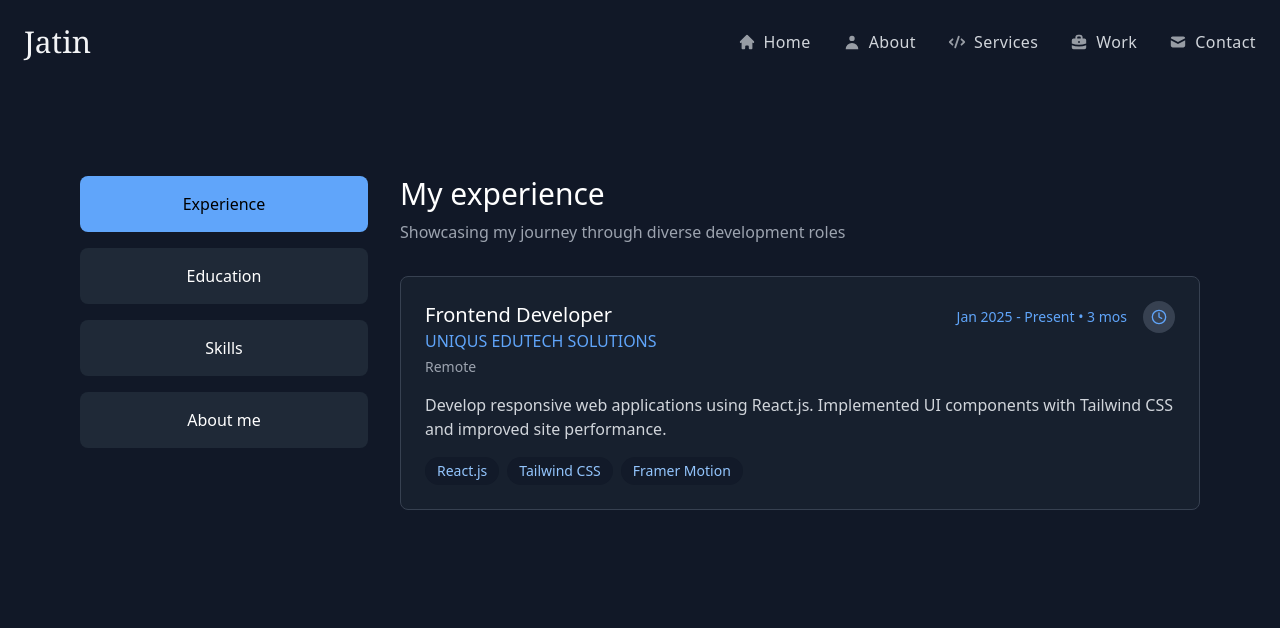
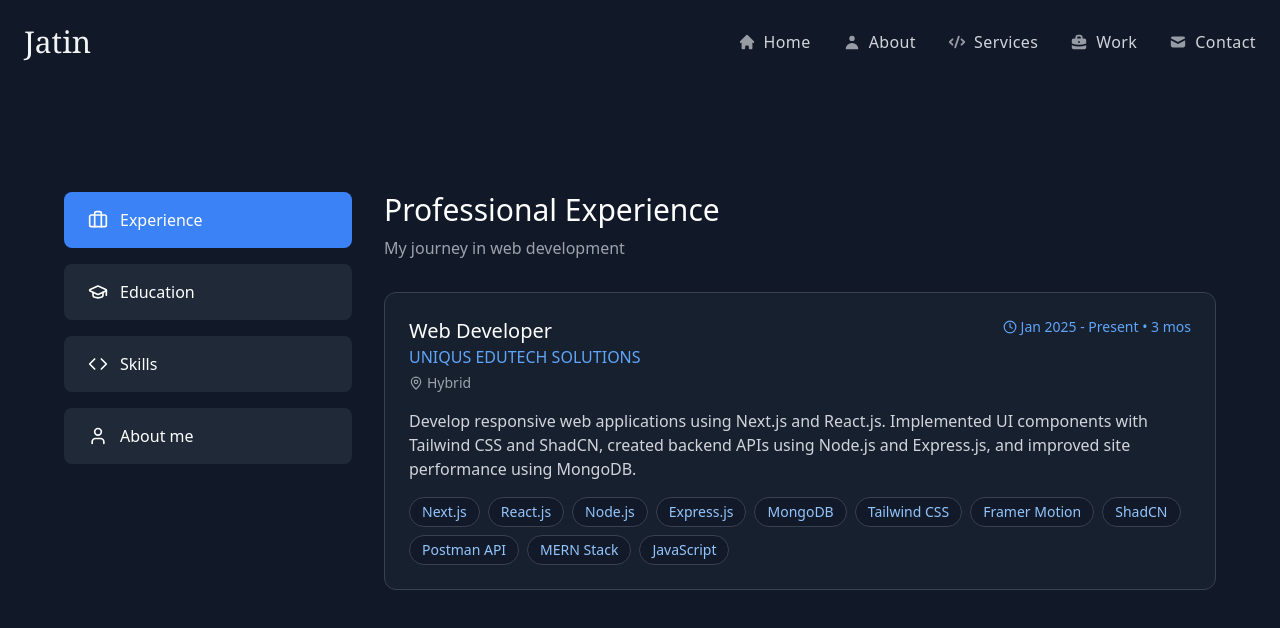
Before and after one commit to Jatin-1111/portfolio-next, a Next.js app: page /about in a window 1280 px wide. Shown: the top 628 px of the page. Built offline with nearby package versions, Linux system fonts and the light colour scheme.

Commit message:
Minor Changes and updated seo

```diff
--- a/app/about/page.js
+++ b/app/about/page.js
@@ -1,145 +1,241 @@
 'use client'
 import React, { useState } from 'react';
-import { motion } from 'framer-motion';
+import { motion, AnimatePresence } from 'framer-motion';
+import {
+  Briefcase,
+  GraduationCap,
+  Code,
+  User,
+  Clock,
+  MapPin,
+  ChevronRight
+} from 'lucide-react';
 
 const ProfileTabs = () => {
   const [activeTab, setActiveTab] = useState('experience');
 
   const tabs = [
-    { id: 'experience', label: 'Experience' },
-    { id: 'education', label: 'Education' },
-    { id: 'skills', label: 'Skills' },
-    { id: 'about', label: 'About me' }
+    { id: 'experience', label: 'Experience', icon: <Briefcase className="w-5 h-5" /> },
+    { id: 'education', label: 'Education', icon: <GraduationCap className="w-5 h-5" /> },
+    { id: 'skills', label: 'Skills', icon: <Code className="w-5 h-5" /> },
+    { id: 'about', label: 'About me', icon: <User className="w-5 h-5" /> }
   ];
 
   const experiences = [
     {
-      title: "Frontend Developer",
+      title: "Web Developer",
       company: "UNIQUS EDUTECH SOLUTIONS",
       period: "Jan 2025 - Present • 3 mos",
-      location: "Remote",
-      description: "Develop responsive web applications using React.js. Implemented UI components with Tailwind CSS and improved site performance.",
-      technologies: ["React.js", "Tailwind CSS", "Framer Motion"]
+      location: "Hybrid",
+      description: "Develop responsive web applications using Next.js and React.js. Implemented UI components with Tailwind CSS and ShadCN, created backend APIs using Node.js and Express.js, and improved site performance using MongoDB.",
+      technologies: ["Next.js", "React.js", "Node.js", "Express.js", "MongoDB", "Tailwind CSS", "Framer Motion", "ShadCN", "Postman API", "MERN Stack", "JavaScript"]
     },
   ];
 
   const education = [
     {
-      degree: "Bachelor of Technology in Information Technology",
-      institution: "University Institute of Engineering and Technology (UIET), Chandigarh",
-      duration: "2024 - Present",
+      degree: "Bachelor of Engineering in Information Technology",
+      institution: "University Institute of Engineering and Technology, Chandigarh",
+      duration: "August 2024 – Present",
+      coursework: ["Data Structures & Algorithms", "Web Development", "Database Management Systems"]
     },
     {
-      degree: "Senior Secondary Education (Class 12)",
+      degree: "Higher Secondary Education (PCM)",
       institution: "Vivekananda World School",
-      duration: "2023 - 2024",
-    },
-    {
-      degree: "High School (Class 10)",
-      institution: "D.C. Model International School",
-      duration: "2020 - 2021",
-    },
+      duration: "2023",
+      percentage: "82.2%"
+    }
   ];
 
   const skills = [
     {
       category: "Frontend Development",
-      items: ["React.js", "Next.js", "Tailwind CSS", "Framer Motion", "HTML/CSS", "JavaScript", "TypeScript"]
+      items: ["React.js", "Next.js", "Tailwind CSS", "ShadCN", "Framer Motion", "HTML/CSS", "JavaScript"]
     },
     {
       category: "Backend Development",
-      items: ["Express.js", "Node.js", "REST APIs"]
+      items: ["Node.js", "Express.js", "RESTful APIs", "JWT Authentication"]
     },
     {
-      category: "Database & Tools",
-      items: ["MongoDB", "Firebase", "Git", "VS Code", "Figma"]
+      category: "Database & Deployment",
+      items: ["MongoDB", "Amazon S3", "GitHub", "Full-Stack Development"]
+    },
+    {
+      category: "Development Tools",
+      items: ["Git", "GitHub", "VS Code", "Postman API", "MERN Stack"]
     }
   ];
 
   const about = {
-    name: "Jatin",
-    title: "Full Stack Developer",
-    description: "Passionate web developer with expertise in modern frontend frameworks like React.js and Next.js, as well as backend technologies. I specialize in creating beautiful, scalable, and performant web experiences with a strong focus on UI/UX design and performance optimization.",
-    interests: ["Web Development", "Open Source", "UI/UX Design", "New Technologies"]
+    name: "Jatin Kumar",
+    title: "Full-Stack Web Developer",
+    description: "A dedicated and detail-oriented full-stack web developer specializing in building modern, responsive web applications. Proficient in frontend technologies including Next.js, React.js, and Tailwind CSS, complemented by strong backend expertise with Node.js, Express.js, and MongoDB. Experienced in implementing JWT authentication, RESTful APIs, and database integration. Committed to delivering high-performance applications with clean, maintainable code (95% component reusability) and exceptional UI/UX that consistently achieves 95+ Lighthouse scores.",
+    softSkills: [
+      "Problem Solving",
+      "Team Collaboration",
+      "Technical Documentation",
+      "UI/UX Design"
+    ]
+  };
+
+  // Animation variants optimized for performance
+  const tabContentVariants = {
+    hidden: { opacity: 0 },
+    visible: {
+      opacity: 1,
+      transition: { duration: 0.3 }
+    },
+    exit: {
+      opacity: 0,
+      transition: { duration: 0.2 }
+    }
+  };
+
+  const staggerItemVariants = {
+    hidden: { opacity: 0, y: 10 },
+    visible: (custom) => ({
+      opacity: 1,
+      y: 0,
+      transition: {
+        delay: custom * 0.1,
+        duration: 0.3
+      }
+    })
   };
 
   const renderContent = () => {
     switch (activeTab) {
       case 'experience':
         return (
+          <AnimatePresence mode="wait">
             <motion.div
-            initial={{ opacity: 0, y: 20 }}
-            animate={{ opacity: 1, y: 0 }}
-            transition={{ duration: 0.5 }}
+              key="experience"
+              variants={tabContentVariants}
+              initial="hidden"
+              animate="visible"
+              exit="exit"
               className="space-y-8"
             >
               <div className="mb-8">
-              <h2 className="text-3xl text-white font-light mb-2">My experience</h2>
-              <p className="text-gray-400">Showcasing my journey through diverse development roles</p>
+                <h2 className="text-3xl text-white font-light mb-2">Professional Experience</h2>
+                <p className="text-gray-400">My journey in web development</p>
               </div>
 
               {experiences.map((exp, index) => (
-              <div key={index} className="bg-gray-800/50 rounded-lg p-6 border border-gray-700 hover:border-blue-500/30 transition-all">
-                <div className="flex justify-between items-start mb-4">
+                <motion.div
+                  key={index}
+                  custom={index}
+                  variants={staggerItemVariants}
+                  initial="hidden"
+                  animate="visible"
+                  className="bg-gray-800/50 rounded-xl p-6 border border-gray-700 hover:border-blue-500/50 transition-all duration-300"
+                >
+                  <div className="flex flex-col md:flex-row md:justify-between md:items-start gap-4 mb-4">
                     <div>
                       <h3 className="text-xl text-white font-medium">{exp.title}</h3>
                       <p className="text-blue-400">{exp.company}</p>
-                    <p className="text-gray-400 text-sm mt-1">{exp.location}</p>
+                      <p className="text-gray-400 text-sm mt-1 flex items-center gap-1">
+                        <MapPin className="w-3.5 h-3.5" /> {exp.location}
+                      </p>
                     </div>
                     <div className="flex items-center">
-                    <span className="text-blue-400 text-sm">{exp.period}</span>
-                    <div className="w-8 h-8 bg-gray-700 rounded-full ml-4 flex items-center justify-center">
-                      <svg width="16" height="16" viewBox="0 0 24 24" fill="none" stroke="currentColor" strokeWidth="2" strokeLinecap="round" strokeLinejoin="round" className="text-blue-400">
-                        <path d="M12 22a10 10 0 1 0 0-20 10 10 0 0 0 0 20z"></path>
-                        <path d="M12 6v6l4 2"></path>
-                      </svg>
+                      <span className="text-blue-400 text-sm flex items-center gap-1">
+                        <Clock className="w-3.5 h-3.5" /> {exp.period}
+                      </span>
                     </div>
                   </div>
+
+                  <p className="text-gray-300 mb-4">{exp.description}</p>
+
+                  {exp.achievements && exp.achievements.length > 0 && (
+                    <div className="mb-4">
+                      <h4 className="text-white text-sm font-medium mb-2">Key Achievements:</h4>
+                      <ul className="space-y-1">
+                        {exp.achievements.map((achievement, i) => (
+                          <li key={i} className="text-gray-300 text-sm flex items-start gap-2">
+                            <ChevronRight className="w-3.5 h-3.5 text-blue-400 mt-1 flex-shrink-0" />
+                            <span>{achievement}</span>
+                          </li>
+                        ))}
+                      </ul>
                     </div>
-                <p className="text-gray-300 mb-4">{exp.description}</p>
+                  )}
+
                   <div className="flex flex-wrap gap-2">
                     {exp.technologies.map((tech, i) => (
-                    <span key={i} className="px-3 py-1 bg-gray-900/70 text-blue-300 text-sm rounded-full">
+                      <span key={i} className="px-3 py-1 bg-gray-900/70 text-blue-300 text-sm rounded-full border border-gray-700">
                         {tech}
                       </span>
                     ))}
                   </div>
-              </div>
+                </motion.div>
               ))}
             </motion.div>
+          </AnimatePresence>
         );
 
       case 'education':
         return (
+          <AnimatePresence mode="wait">
             <motion.div
-            initial={{ opacity: 0, y: 20 }}
-            animate={{ opacity: 1, y: 0 }}
-            transition={{ duration: 0.5 }}
+              key="education"
+              variants={tabContentVariants}
+              initial="hidden"
+              animate="visible"
+              exit="exit"
               className="space-y-8"
             >
               <div className="mb-8">
-              <h2 className="text-3xl text-white font-light mb-2">Education Journey</h2>
+                <h2 className="text-3xl text-white font-light mb-2">Education</h2>
                 <p className="text-gray-400">My academic background and qualifications</p>
               </div>
 
               <div className="space-y-6">
                 {education.map((edu, index) => (
-                <div key={index} className="bg-gray-800/50 rounded-lg p-6 border border-gray-700 hover:border-blue-500/30 transition-all">
-                  <h3 className="text-xl text-white font-light mb-2">{edu.degree}</h3>
+                  <motion.div
+                    key={index}
+                    custom={index}
+                    variants={staggerItemVariants}
+                    initial="hidden"
+                    animate="visible"
+                    className="bg-gray-800/50 rounded-xl p-6 border border-gray-700 hover:border-blue-500/50 transition-all duration-300"
+                  >
+                    <h3 className="text-xl text-white font-medium mb-2">{edu.degree}</h3>
                     <p className="text-gray-300 mb-2">{edu.institution}</p>
                     <p className="text-blue-400 text-sm">{edu.duration}</p>
+
+                    {edu.percentage && (
+                      <p className="text-gray-300 text-sm mt-2">Percentage: {edu.percentage}</p>
+                    )}
+
+                    {edu.coursework && (
+                      <div className="mt-4">
+                        <h4 className="text-white text-sm font-medium mb-2">Relevant Coursework:</h4>
+                        <div className="flex flex-wrap gap-2">
+                          {edu.coursework.map((course, i) => (
+                            <span key={i} className="px-3 py-1 bg-gray-900/70 text-blue-300 text-sm rounded-full">
+                              {course}
+                            </span>
+                          ))}
                         </div>
+                      </div>
+                    )}
+                  </motion.div>
                 ))}
               </div>
             </motion.div>
+          </AnimatePresence>
         );
 
       case 'skills':
         return (
+          <AnimatePresence mode="wait">
             <motion.div
-            initial={{ opacity: 0, y: 20 }}
-            animate={{ opacity: 1, y: 0 }}
-            transition={{ duration: 0.5 }}
+              key="skills"
+              variants={tabContentVariants}
+              initial="hidden"
+              animate="visible"
+              exit="exit"
               className="space-y-8"
             >
               <div className="mb-8">
@@ -148,8 +244,15 @@ const ProfileTabs = () => {
               </div>
 
               {skills.map((skillGroup, index) => (
-              <div key={index} className="bg-gray-800/50 rounded-lg p-6 border border-gray-700">
-                <h3 className="text-xl text-white font-light mb-4">{skillGroup.category}</h3>
+                <motion.div
+                  key={index}
+                  custom={index}
+                  variants={staggerItemVariants}
+                  initial="hidden"
+                  animate="visible"
+                  className="bg-gray-800/50 rounded-xl p-6 border border-gray-700 hover:border-blue-500/50 transition-all duration-300"
+                >
+                  <h3 className="text-xl text-white font-medium mb-4">{skillGroup.category}</h3>
                   <div className="flex flex-wrap gap-3">
                     {skillGroup.items.map((skill, idx) => (
                       <span key={idx} className="px-4 py-2 bg-gray-900/70 text-blue-300 rounded-lg text-sm">
@@ -157,43 +260,64 @@ const ProfileTabs = () => {
                       </span>
                     ))}
                   </div>
-              </div>
+                </motion.div>
               ))}
             </motion.div>
+          </AnimatePresence>
         );
 
       case 'about':
         return (
+          <AnimatePresence mode="wait">
             <motion.div
-            initial={{ opacity: 0, y: 20 }}
-            animate={{ opacity: 1, y: 0 }}
-            transition={{ duration: 0.5 }}
+              key="about"
+              variants={tabContentVariants}
+              initial="hidden"
+              animate="visible"
+              exit="exit"
               className="space-y-8"
             >
-            <div className="flex flex-col lg:flex-row items-center gap-12">
-              <div className="space-y-6">
+              <div className="flex flex-col lg:flex-row items-start gap-12">
+                <motion.div
+                  className="space-y-6 w-full"
+                  variants={staggerItemVariants}
+                  custom={0}
+                  initial="hidden"
+                  animate="visible"
+                >
                   <div>
                     <h2 className="text-3xl text-white font-light mb-2">About Me</h2>
                     <p className="text-blue-400 text-xl">{about.title}</p>
                   </div>
 
+                  <div className="bg-gray-800/50 rounded-xl p-6 border border-gray-700">
                     <p className="text-gray-300 text-lg leading-relaxed">
                       {about.description}
                     </p>
+                  </div>
 
-                <div>
-                  <h3 className="text-white text-lg mb-3">Interests</h3>
+                  <div className="grid grid-cols-1 md:grid-cols-2 gap-6">
+                    <motion.div
+                      className="bg-gray-800/50 rounded-xl p-6 border border-gray-700"
+                      variants={staggerItemVariants}
+                      custom={2}
+                      initial="hidden"
+                      animate="visible"
+                    >
+                      <h3 className="text-white text-lg font-medium mb-3">Soft Skills</h3>
                       <div className="flex flex-wrap gap-2">
-                    {about.interests.map((interest, idx) => (
-                      <span key={idx} className="px-3 py-1 bg-gray-800 text-blue-300 text-sm rounded-full border border-gray-700">
-                        {interest}
+                        {about.softSkills.map((skill, idx) => (
+                          <span key={idx} className="px-3 py-1 bg-gray-900/70 text-blue-300 text-sm rounded-full border border-gray-700">
+                            {skill}
                           </span>
                         ))}
                       </div>
-                </div>
-              </div>
+                    </motion.div>
                   </div>
                 </motion.div>
+              </div>
+            </motion.div>
+          </AnimatePresence>
         );
 
       default:
@@ -202,7 +326,7 @@ const ProfileTabs = () => {
   };
 
   return (
-    <div className="min-h-screen bg-gray-900 text-white py-32 px-10 md:py-44 md:px-20">
+    <div className="min-h-screen bg-gray-900 text-white pt-28 md:pt-48 px-4 sm:px-6 lg:px-8 xl:px-16">
       <div className="max-w-6xl mx-auto">
         {/* Main content with tabs */}
         <div className="flex flex-col md:flex-row gap-8">
@@ -211,13 +335,15 @@ const ProfileTabs = () => {
             {tabs.map(tab => (
               <button
                 key={tab.id}
-                className={`w-full py-4 px-6 rounded-lg text-center transition-all ${activeTab === tab.id
-                  ? 'bg-blue-400 text-black'
+                className={`w-full py-4 px-6 rounded-lg text-left transition-all flex items-center gap-3
+                  ${activeTab === tab.id
+                    ? 'bg-blue-500 text-white'
                     : 'bg-gray-800 text-white hover:bg-gray-700'
                   }`}
                 onClick={() => setActiveTab(tab.id)}
               >
-                {tab.label}
+                {tab.icon}
+                <span>{tab.label}</span>
               </button>
             ))}
           </div>
--- a/app/layout.js
+++ b/app/layout.js
@@ -23,9 +23,31 @@ const firaCode = Fira_Code({
 
 // Metadata for the project
 export const metadata = {
-  title: "Jatin",
-  description: "This is my portfolio website Jatin made using NextJS.",
+  title: {
+    default: "Jatin Kumar | Full-Stack Web Developer",
+    template: "%s | Jatin Kumar - Full-Stack Developer Portfolio"
+  },
+  description: "Full-Stack Web Developer specializing in Next.js, React.js, Node.js, and MongoDB. Creating modern, responsive web applications with clean code and exceptional user experiences.",
+  keywords: ["full-stack developer", "web developer", "next.js", "react.js", "node.js", "express.js", "mongodb", "javascript", "tailwind css", "portfolio", "jatin kumar", "backend developer"],
+  authors: [{ name: "Jatin Kumar" }],
+  creator: "Jatin Kumar",
+  publisher: "Jatin Kumar",
+  robots: {
+    index: true,
+    follow: true,
+    googleBot: {
+      index: true,
+      follow: true,
+      'max-image-preview': 'large',
+      'max-snippet': -1,
+    },
+  },
+  alternates: {
+    canonical: "https://jatin0111.vercel.app/",
+  },
+  manifest: "/site.webmanifest", // Create this file for PWA support
 };
+
 
 export default function RootLayout({ children }) {
   return (
--- a/package.json
+++ b/package.json
@@ -13,7 +13,8 @@
     "clsx": "^2.1.1",
     "emailjs-com": "^3.2.0",
     "framer-motion": "^11.14.4",
-    "next": "15.1.0",
+    "lucide-react": "^0.487.0",
+    "next": "^15.2.4",
     "nodemailer": "^6.9.16",
     "react": "^19.0.0",
     "react-dom": "^19.0.0",
```
Also changed, not shown: app/page.js (+84 -89 lines), public/site.webmanifest (added), 2 other files (tests, documents, lock files or other folders). Lines whose indentation alone changed are shown as unchanged.
